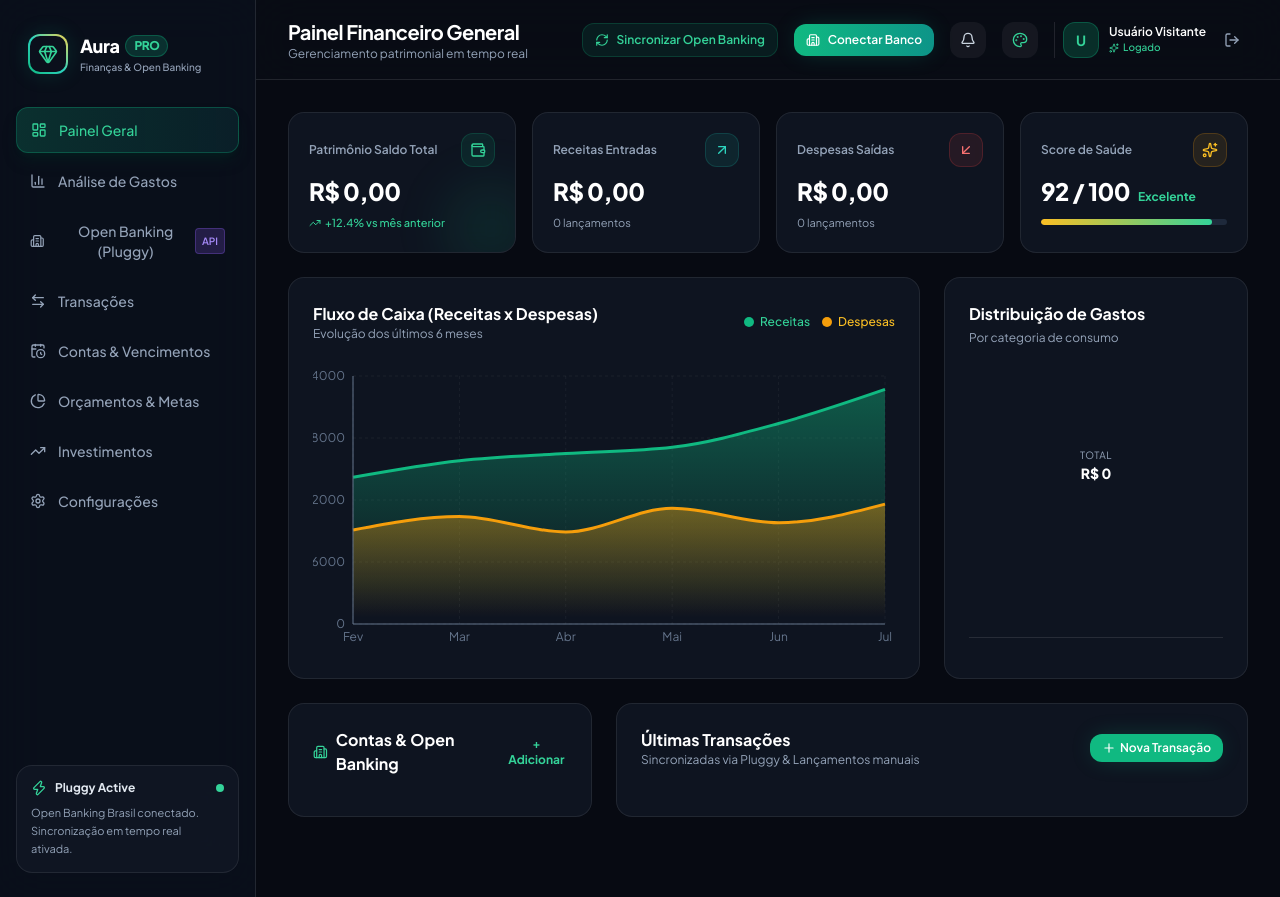
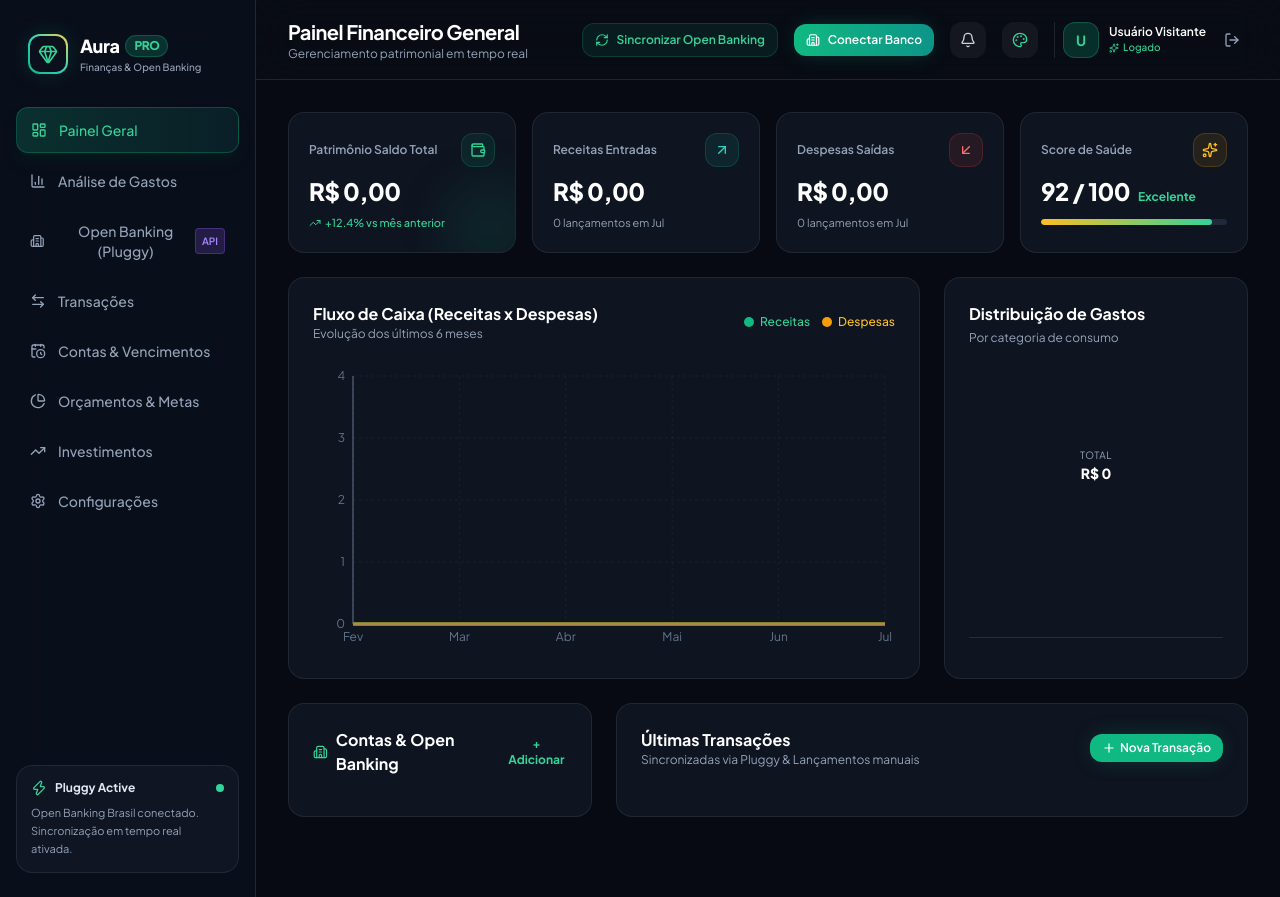
Before and after one commit to Araujoacai/Financ, a React (Vite) app: page / in a window 1280 px wide. Both pictures are taken after a click on the button "Experimentar no Modo Visitante (Demo)". Built offline with nearby package versions, Linux system fonts and the light colour scheme.

Commit message:
fix: dashboard now shows current month totals and real chart data

```diff
--- a/src/pages/Dashboard.tsx
+++ b/src/pages/Dashboard.tsx
@@ -40,11 +40,22 @@ export const Dashboard: React.FC<DashboardProps> = ({
 
   const netWorth = accounts.reduce((acc, a) => acc + a.balance, 0);
 
-  const totalIncome = transactions
+  // Current month filter
+  const now = new Date();
+  const currentYear = now.getFullYear();
+  const currentMonth = now.getMonth(); // 0-indexed
+
+  const currentMonthTransactions = transactions.filter(t => {
+    if (!t.date) return false;
+    const d = new Date(t.date);
+    return d.getFullYear() === currentYear && d.getMonth() === currentMonth;
+  });
+
+  const totalIncome = currentMonthTransactions
     .filter(t => t.type === 'income')
     .reduce((acc, t) => acc + t.amount, 0);
 
-  const totalExpense = transactions
+  const totalExpense = currentMonthTransactions
     .filter(t => t.type === 'expense')
     .reduce((acc, t) => acc + t.amount, 0);
 
@@ -52,17 +63,25 @@ export const Dashboard: React.FC<DashboardProps> = ({
   const dueTodayBills = NotificationService.getDueTodayBills(bills);
   const urgentBills = [...overdueBills, ...dueTodayBills];
 
-  const chartData = [
-    { name: 'Fev', Receitas: 14200, Despesas: 9100 },
-    { name: 'Mar', Receitas: 15800, Despesas: 10400 },
-    { name: 'Abr', Receitas: 16500, Despesas: 8900 },
-    { name: 'Mai', Receitas: 17100, Despesas: 11200 },
-    { name: 'Jun', Receitas: 19400, Despesas: 9800 },
-    { name: 'Jul', Receitas: totalIncome || 22700, Despesas: totalExpense || 11600 },
-  ];
+  // Build last 6 months chart from real transaction data
+  const MONTH_NAMES = ['Jan','Fev','Mar','Abr','Mai','Jun','Jul','Ago','Set','Out','Nov','Dez'];
+  const chartData = Array.from({ length: 6 }, (_, i) => {
+    const d = new Date(currentYear, currentMonth - 5 + i, 1);
+    const y = d.getFullYear();
+    const m = d.getMonth();
+    const monthTxs = transactions.filter(t => {
+      if (!t.date) return false;
+      const td = new Date(t.date);
+      return td.getFullYear() === y && td.getMonth() === m;
+    });
+    const rec = monthTxs.filter(t => t.type === 'income').reduce((s, t) => s + t.amount, 0);
+    const desp = monthTxs.filter(t => t.type === 'expense').reduce((s, t) => s + t.amount, 0);
+    return { name: MONTH_NAMES[m], Receitas: rec, Despesas: desp };
+  });
 
+  // Pie: expenses of current month only
   const categoriesMap: Record<string, number> = {};
-  transactions
+  currentMonthTransactions
     .filter(t => t.type === 'expense')
     .forEach(t => {
       categoriesMap[t.category] = (categoriesMap[t.category] || 0) + t.amount;
@@ -137,7 +156,7 @@ export const Dashboard: React.FC<DashboardProps> = ({
             R$ {totalIncome.toLocaleString('pt-BR', { minimumFractionDigits: 2 })}
           </h3>
           <p className="text-[11px] text-slate-400 mt-2">
-            {transactions.filter(t => t.type === 'income').length} lançamentos
+            {currentMonthTransactions.filter(t => t.type === 'income').length} lançamentos em {MONTH_NAMES[currentMonth]}
           </p>
         </div>
 
@@ -152,7 +171,7 @@ export const Dashboard: React.FC<DashboardProps> = ({
             R$ {totalExpense.toLocaleString('pt-BR', { minimumFractionDigits: 2 })}
           </h3>
           <p className="text-[11px] text-slate-400 mt-2">
-            {transactions.filter(t => t.type === 'expense').length} lançamentos
+            {currentMonthTransactions.filter(t => t.type === 'expense').length} lançamentos em {MONTH_NAMES[currentMonth]}
           </p>
         </div>
 
```
